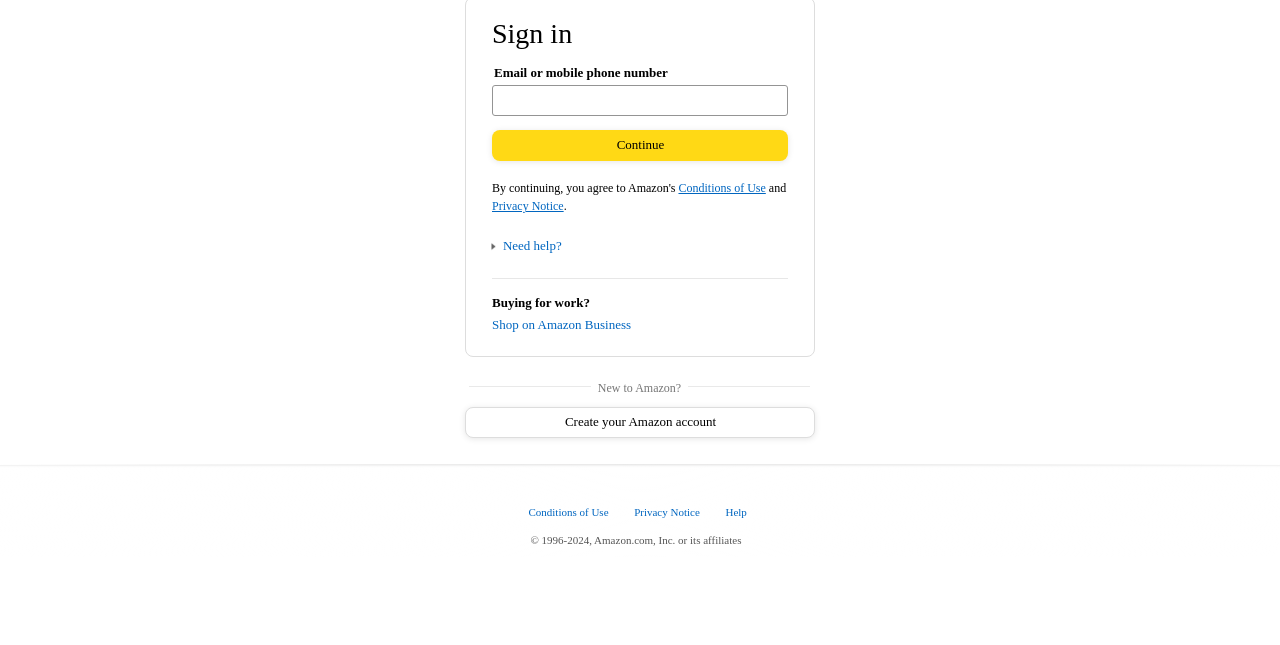
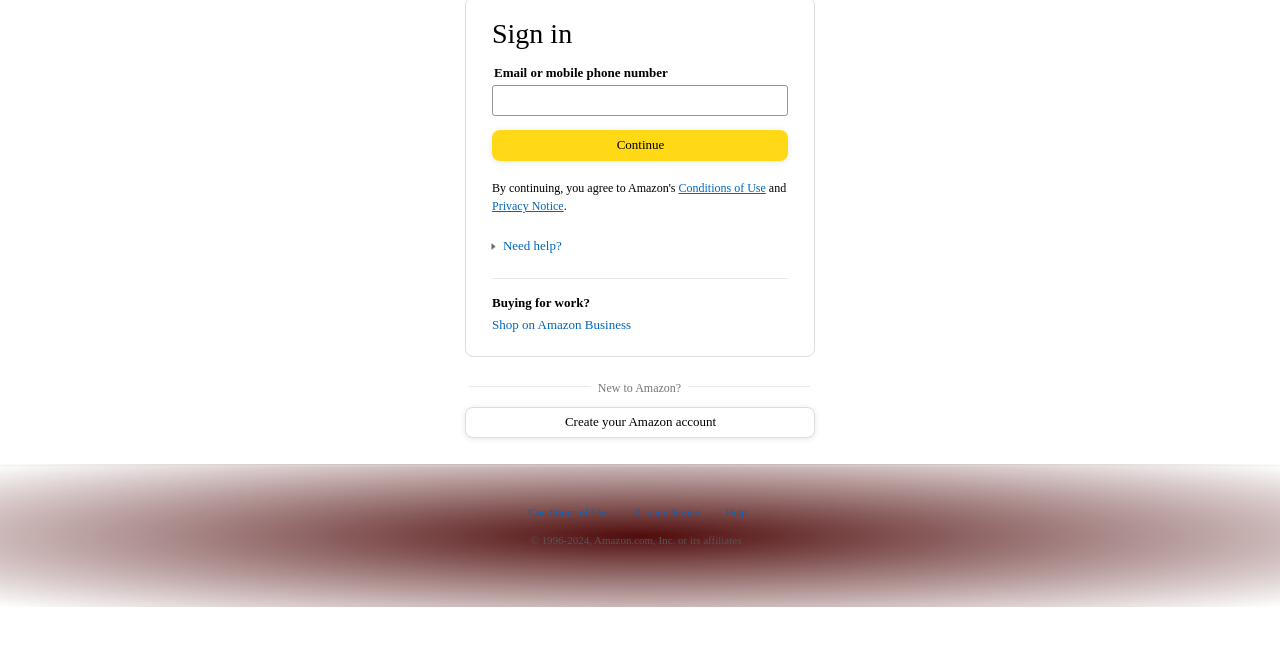
Before and after one commit to yeseniag9/amazon-login, a website: page index.html in a window 1280 px wide. Shown: the part 67-712 px from the top of the page. Drawn offline with Linux system fonts and the light colour scheme; a web font is replaced by a local one.

Commit message:
work on below line

```diff
--- a/style.css
+++ b/style.css
@@ -191,8 +191,9 @@
     border-top: 1px solid rgb(116, 115, 115);
     border-width: 100%;
     border-image: radial-gradient(rgb(186, 185, 185),rgba(0,0, 0, 0)) 1;
-    background-image: radial-gradient(rgb(255, 255, 255),rgba(0,0, 0, 0));
+    background-image: radial-gradient(rgb(79, 12, 12),rgba(0,0, 0, 0));
     box-shadow: inset 0 3px 3px -3px rgb(222, 222, 222);
+    min-height: 100px;
 }
 
 .conditions2, .privacy2, .help2 {
```
